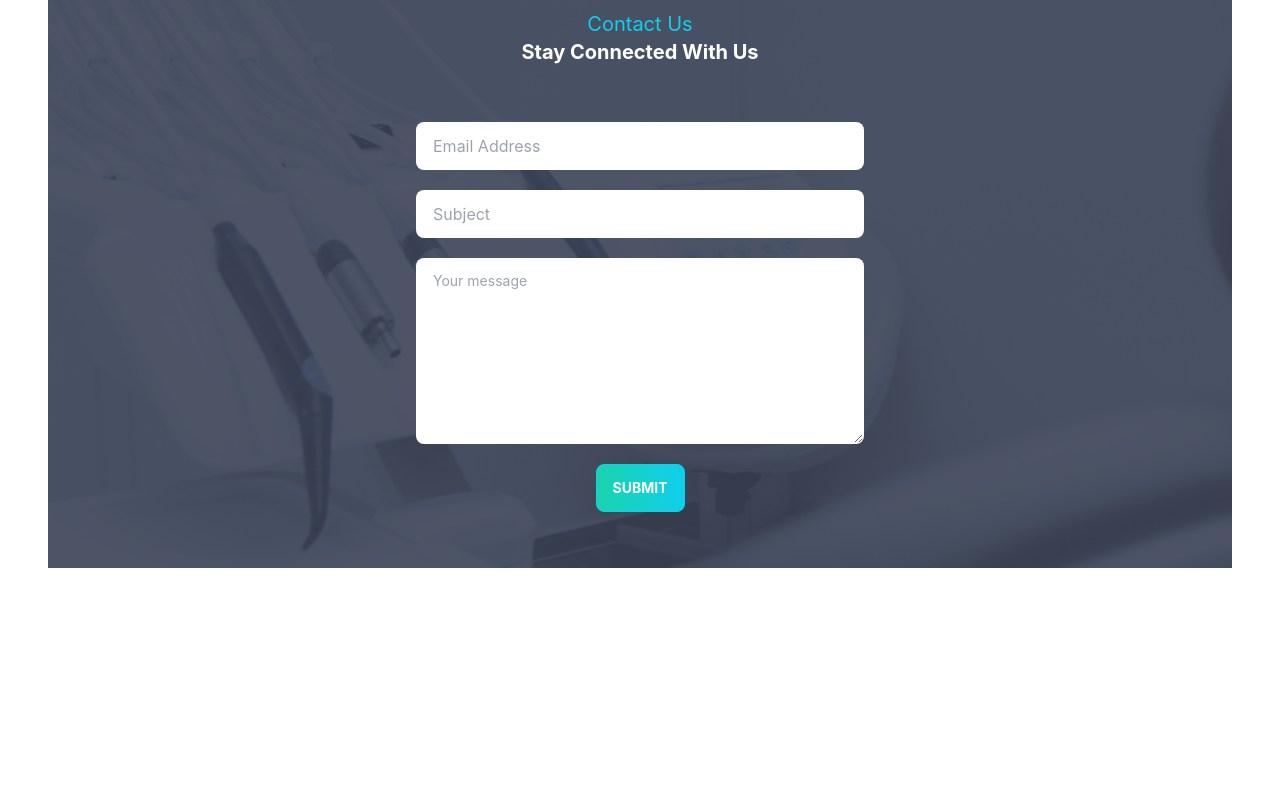
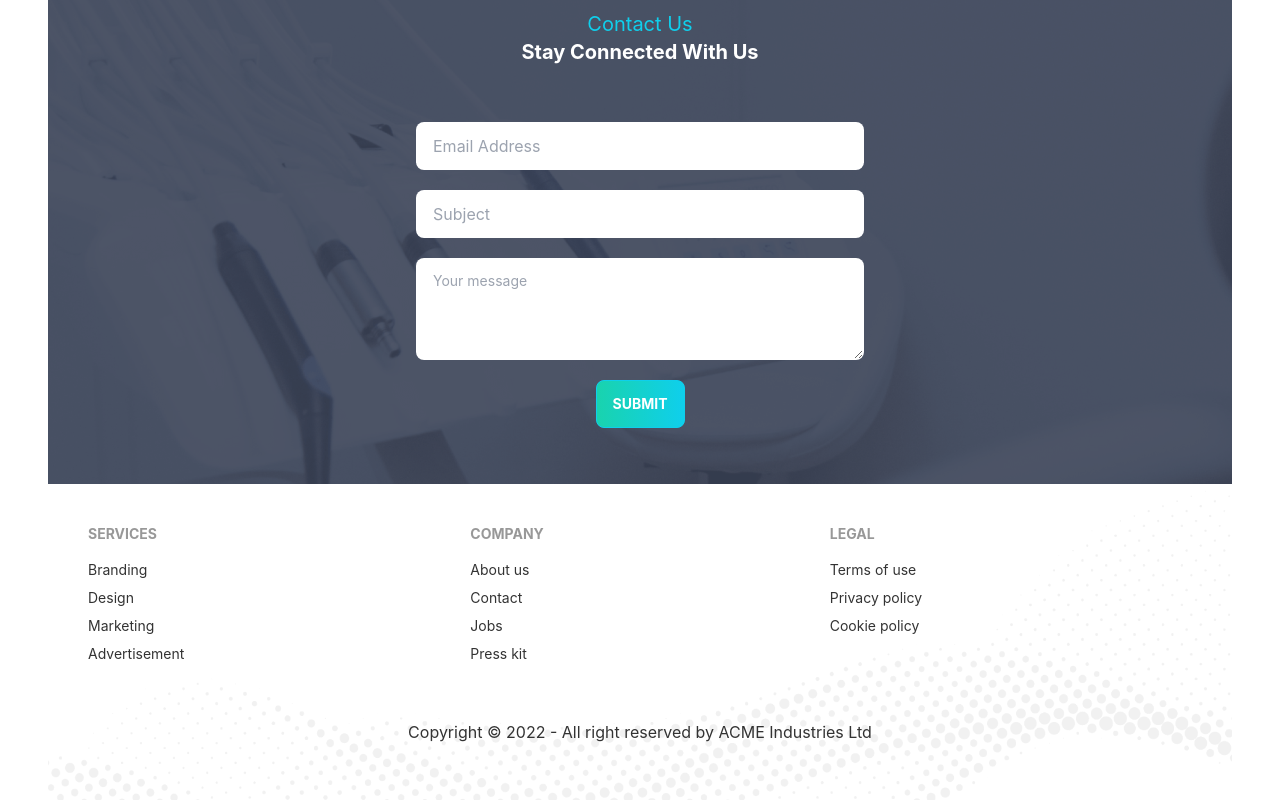
Before and after one commit to spondonrana/Doctors-Portal-Client, a React (Create React App) app: page / in a window 1280 px wide. Shown: the part 3648-4448 px from the top of the page. Before the commit the page ends 4216 px from the top, so only its background shows below. Built offline with nearby package versions, Linux system fonts and the light colour scheme.

Commit message:
Footer done

```diff
--- a/public/index.html
+++ b/public/index.html
@@ -24,7 +24,7 @@
       work correctly both with client-side routing and a non-root public URL.
       Learn how to configure a non-root public URL by running `npm run build`.
     -->
-    <title>React App</title>
+    <title>Doctors Portal SPN</title>
   </head>
   <body>
     <noscript>You need to enable JavaScript to run this app.</noscript>
--- a/src/Pages/Home/ContactUs.js
+++ b/src/Pages/Home/ContactUs.js
@@ -25,7 +25,7 @@
         <textarea
           className="textarea w-full max-w-md"
           placeholder="Your message"
-          rows={6}
+          rows={3}
         ></textarea>
         <PrimaryButton>Submit</PrimaryButton>
       </div>
--- /dev/null
+++ b/src/Pages/Home/Footer.js
@@ -0,0 +1,39 @@
+import React from "react";
+import footer from "../../assets/images/footer.png";
+const Footer = () => {
+  return (
+    <footer
+      style={{ background: `url(${footer})`, backgroundSize: "cover" }}
+      className="p-10"
+    >
+      <div className="footer">
+        <div>
+          <span className="footer-title">Services</span>
+          <a className="link link-hover">Branding</a>
+          <a className="link link-hover">Design</a>
+          <a className="link link-hover">Marketing</a>
+          <a className="link link-hover">Advertisement</a>
+        </div>
+        <div>
+          <span className="footer-title">Company</span>
+          <a className="link link-hover">About us</a>
+          <a className="link link-hover">Contact</a>
+          <a className="link link-hover">Jobs</a>
+          <a className="link link-hover">Press kit</a>
+        </div>
+        <div>
+          <span className="footer-title">Legal</span>
+          <a className="link link-hover">Terms of use</a>
+          <a className="link link-hover">Privacy policy</a>
+          <a className="link link-hover">Cookie policy</a>
+        </div>
+      </div>
+
+      <div className="footer-center p-4 text-base-content mt-10">
+        <p>Copyright © 2022 - All right reserved by ACME Industries Ltd</p>
+      </div>
+    </footer>
+  );
+};
+
+export default Footer;
--- a/src/Pages/Home/Hero.js
+++ b/src/Pages/Home/Hero.js
@@ -3,14 +3,18 @@
 
 const Hero = () => {
   return (
-    <div class="hero min-h-screen bg-base-100">
-      <div class="hero-content flex-col lg:flex-row">
-        <img src={treatment} class="max-w-sm rounded-lg shadow-2xl" />
+    <div className="hero min-h-screen bg-base-100">
+      <div className="hero-content flex-col lg:flex-row">
+        <img
+          src={treatment}
+          alt=""
+          className="max-w-sm rounded-lg shadow-2xl"
+        />
         <div>
-          <h1 class="text-5xl font-bold">
+          <h1 className="text-5xl font-bold">
             Exceptional Dental Care, on Your Terms
           </h1>
-          <p class="py-6">
+          <p className="py-6">
             It is a long established fact that a reader will be distracted by
             the readable content of a page when looking at its layout. The point
             of using Lorem Ipsumis that it has a more-or-less normal
@@ -18,7 +22,7 @@
             here', making it look like readable English. Many desktop publishing
             packages and web page
           </p>
-          <button class="btn btn-primary">Get Started</button>
+          <button className="btn btn-primary">Get Started</button>
         </div>
       </div>
     </div>
--- a/src/Pages/Home/Home.js
+++ b/src/Pages/Home/Home.js
@@ -1,6 +1,7 @@
 import React from "react";
 import Banner from "./Banner";
 import ContactUs from "./ContactUs";
+import Footer from "./Footer";
 import Hero from "./Hero";
 import Info from "./Info";
 import MakeAppointment from "./MakeAppointment";
@@ -17,6 +18,7 @@
       <MakeAppointment></MakeAppointment>
       <Testimonial></Testimonial>
       <ContactUs></ContactUs>
+      <Footer></Footer>
     </div>
   );
 };
--- a/src/Pages/Home/InfoCard.js
+++ b/src/Pages/Home/InfoCard.js
@@ -2,12 +2,12 @@
 
 const InfoCard = ({ img, cardTitle, bgClass }) => {
   return (
-    <div class={`card lg:card-side bg-base-100 shadow-xl ${bgClass}`}>
+    <div className={`card lg:card-side bg-base-100 shadow-xl ${bgClass}`}>
       <figure className="pl-5">
         <img src={img} alt="Album" />
       </figure>
-      <div class="card-body text-white">
-        <h2 class="card-title">{cardTitle}</h2>
+      <div className="card-body text-white">
+        <h2 className="card-title">{cardTitle}</h2>
         <p>Click the button to listen on Spotiwhy app.</p>
       </div>
     </div>
--- a/src/Pages/Home/Review.js
+++ b/src/Pages/Home/Review.js
@@ -2,15 +2,15 @@
 
 const Review = ({ review }) => {
   return (
-    <div class="card w-96 bg-base-100 shadow-xl">
-      <div class="card-body">
+    <div className="card w-96 bg-base-100 shadow-xl">
+      <div className="card-body">
         <p>
           Lorem ipsum dolor sit amet consectetur adipisicing elit. Optio
           adipisci distinctio, temporibus ad ab exercitationem?
         </p>
         <div className="flex items-center">
-          <div class="avatar">
-            <div class="w-14 rounded-full ring ring-primary ring-offset-base-100 mr-5">
+          <div className="avatar">
+            <div className="w-14 rounded-full ring ring-primary ring-offset-base-100 mr-5">
               <img src={review.img} alt="" />
             </div>
           </div>
--- a/src/Pages/Home/Service.js
+++ b/src/Pages/Home/Service.js
@@ -2,12 +2,12 @@
 
 const Service = ({ service }) => {
   return (
-    <div class="card lg:max-w-lg bg-base-100 shadow-xl">
-      <figure class="px-10 pt-10">
-        <img src={service?.img} alt="Shoes" class="rounded-xl" />
+    <div className="card lg:max-w-lg bg-base-100 shadow-xl">
+      <figure className="px-10 pt-10">
+        <img src={service?.img} alt="Shoes" className="rounded-xl" />
       </figure>
-      <div class="card-body items-center text-center">
-        <h2 class="card-title">{service?.name}</h2>
+      <div className="card-body items-center text-center">
+        <h2 className="card-title">{service?.name}</h2>
         <p>{service?.description}</p>
       </div>
     </div>
--- a/src/Pages/Shared/Navbar.js
+++ b/src/Pages/Shared/Navbar.js
@@ -30,38 +30,38 @@
     </>
   );
   return (
-    <div class="navbar bg-base-100">
-      <div class="navbar-start">
-        <div class="dropdown">
-          <label tabindex="0" class="btn btn-ghost lg:hidden">
+    <div className="navbar bg-base-100">
+      <div className="navbar-start">
+        <div className="dropdown">
+          <label tabIndex="0" className="btn btn-ghost lg:hidden">
             <svg
               xmlns="http://www.w3.org/2000/svg"
-              class="h-5 w-5"
+              className="h-5 w-5"
               fill="none"
               viewBox="0 0 24 24"
               stroke="currentColor"
             >
               <path
-                stroke-linecap="round"
+                strokeLinecap="round"
                 stroke-linejoin="round"
-                stroke-width="2"
+                strokeWidth="2"
                 d="M4 6h16M4 12h8m-8 6h16"
               />
             </svg>
           </label>
           <ul
-            tabindex="0"
-            class="menu menu-compact dropdown-content mt-3 p-2 shadow bg-base-100 rounded-box w-52"
+            tabIndex="0"
+            className="menu menu-compact dropdown-content mt-3 p-2 shadow bg-base-100 rounded-box w-52"
           >
             {menuItem}
           </ul>
         </div>
-        <Link to="/home" class="btn btn-ghost normal-case text-xl">
+        <Link to="/home" className="btn btn-ghost normal-case text-xl">
           Doctors Portal SPN
         </Link>
       </div>
-      <div class="navbar-center hidden lg:flex">
-        <ul class="menu menu-horizontal p-0">{menuItem}</ul>
+      <div className="navbar-center hidden lg:flex">
+        <ul className="menu menu-horizontal p-0">{menuItem}</ul>
       </div>
     </div>
   );
```
